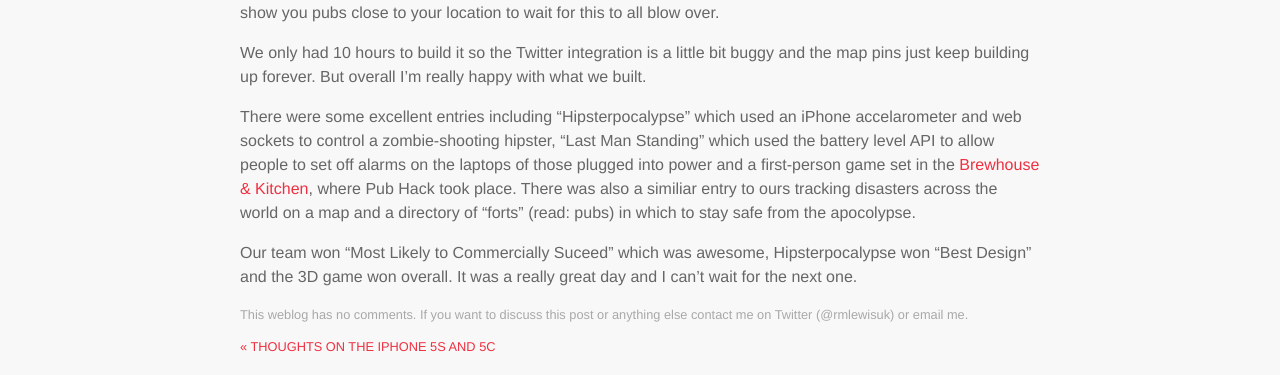
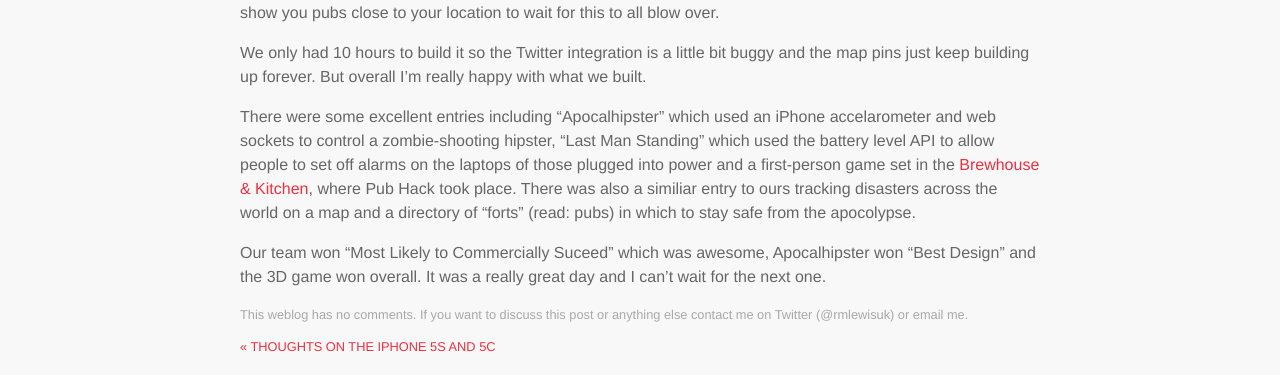
Before and after one commit to rknightuk/robblewis.me-jekyll, a Jekyll site: the page built from _posts/2013/2013-09-18-pub-hack-1.md, in a window 1280 px wide. Shown: the part 586-961 px from the top of the page. Built offline with Jekyll 4.4.1, drawn with Linux system fonts in a browser that asks for light colours; Markdown is read by kramdown in place of the engine named in the settings.

Commit message:
Got the name wrong

```diff
--- a/_posts/2013/2013-09-18-pub-hack-1.md
+++ b/_posts/2013/2013-09-18-pub-hack-1.md
@@ -12,6 +12,6 @@ The theme was "post-apocolypse" so pretty much everyone, including our team, too
 
 We only had 10 hours to build it so the Twitter integration is a little bit buggy and the map pins just keep building up forever. But overall I'm really happy with what we built.
 
-There were some excellent entries including "Hipsterpocalypse" which used an iPhone accelarometer and web sockets to control a zombie-shooting hipster, "Last Man Standing" which used the battery level API to allow people to set off alarms on the laptops of those plugged into power and a first-person game set in the [Brewhouse & Kitchen](http://brewhouseandkitchen.com/), where Pub Hack took place. There was also a similiar entry to ours tracking disasters across the world on a map and a directory of "forts" (read: pubs) in which to stay safe from the apocolypse.
+There were some excellent entries including "Apocalhipster" which used an iPhone accelarometer and web sockets to control a zombie-shooting hipster, "Last Man Standing" which used the battery level API to allow people to set off alarms on the laptops of those plugged into power and a first-person game set in the [Brewhouse & Kitchen](http://brewhouseandkitchen.com/), where Pub Hack took place. There was also a similiar entry to ours tracking disasters across the world on a map and a directory of "forts" (read: pubs) in which to stay safe from the apocolypse.
 
-Our team won "Most Likely to Commercially Suceed" which was awesome, Hipsterpocalypse won "Best Design" and the 3D game won overall. It was a really great day and I can't wait for the next one.
+Our team won "Most Likely to Commercially Suceed" which was awesome, Apocalhipster won "Best Design" and the 3D game won overall. It was a really great day and I can't wait for the next one.
```
